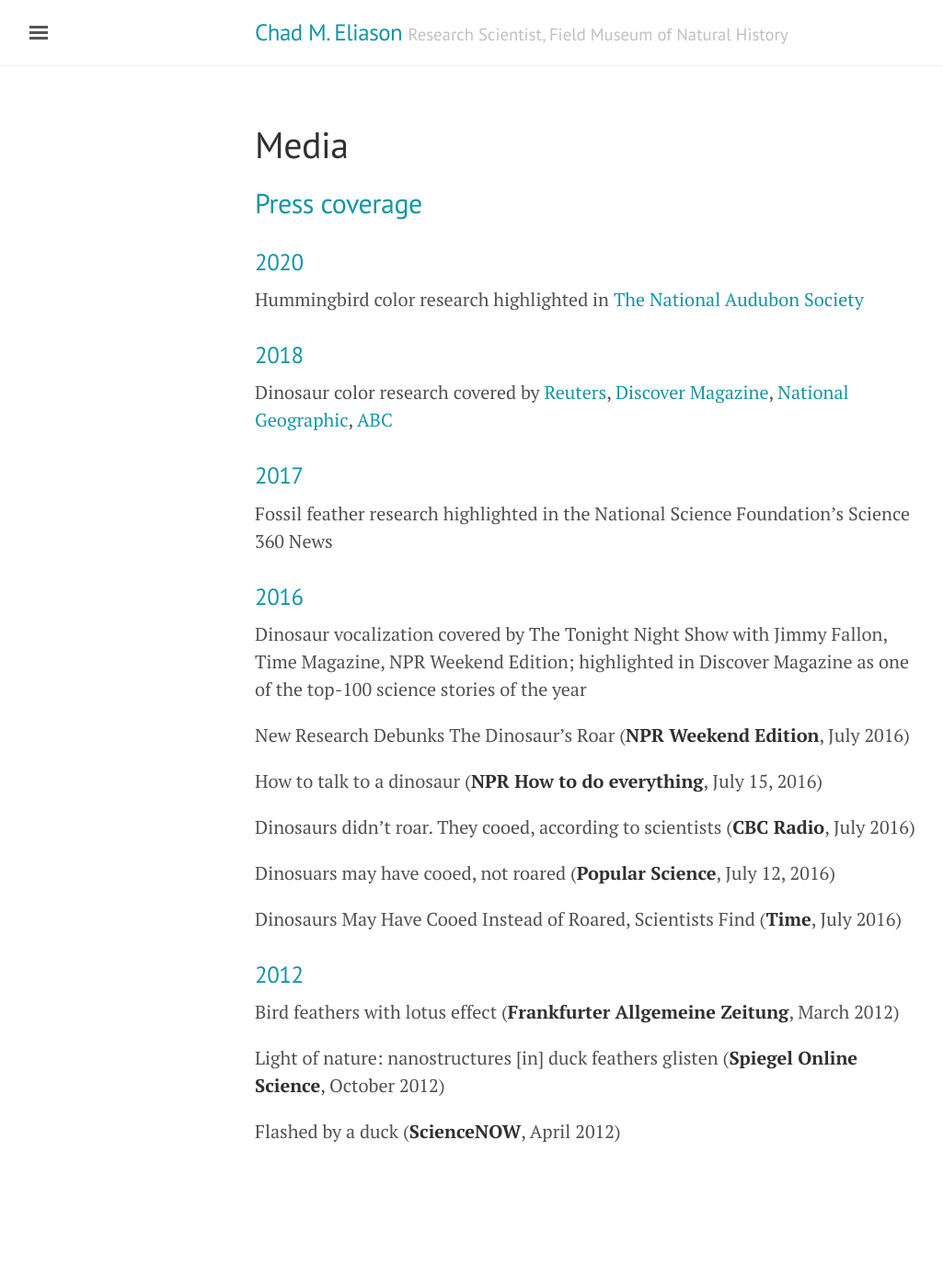
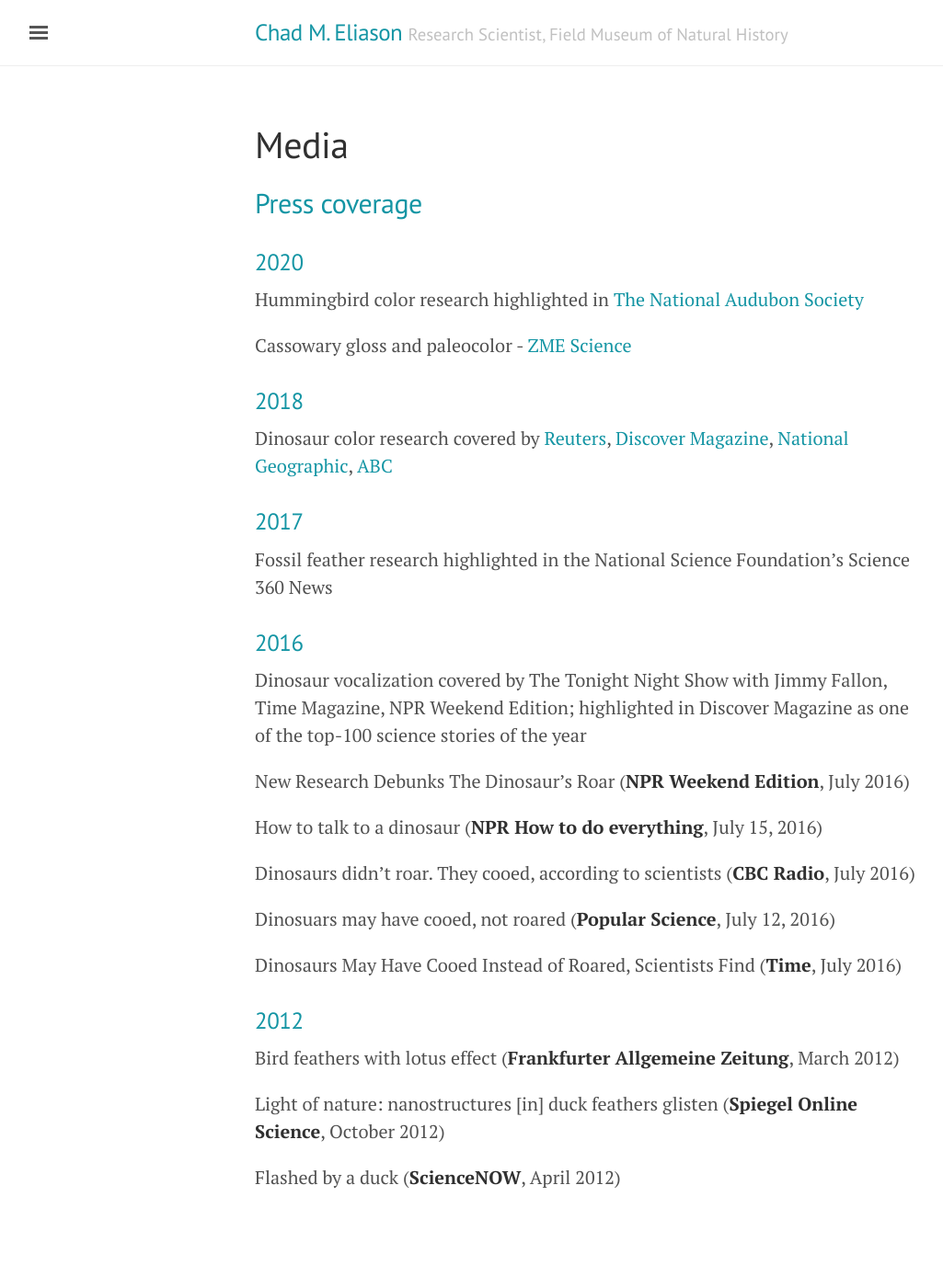
Before and after one commit to celiason/celiason.github.io, a Jekyll site: the page built from 5-media.md, in a window 1280 px wide. Shown: the whole page at 92% size, without its empty margins (3-1028 px from the left). Built offline with Jekyll 4.4.1, drawn with Linux system fonts in a browser that asks for light colours; before the commit the page ends 1326 px from its top, so only the background shows below that.

Commit message:
Update 5-media.md

```diff
--- a/5-media.md
+++ b/5-media.md
@@ -8,6 +8,8 @@
 ### 2020
 
 Hummingbird color research highlighted in [The National Audubon Society](https://www.audubon.org/news/hummingbirds-owe-their-shimmer-microscopic-pancake-structures)
+
+Cassowary gloss and paleocolor - [ZME Science](https://www.zmescience.com/science/fossil-friday-feathers-colours-92035234/)
 
 ### 2018
 
```
